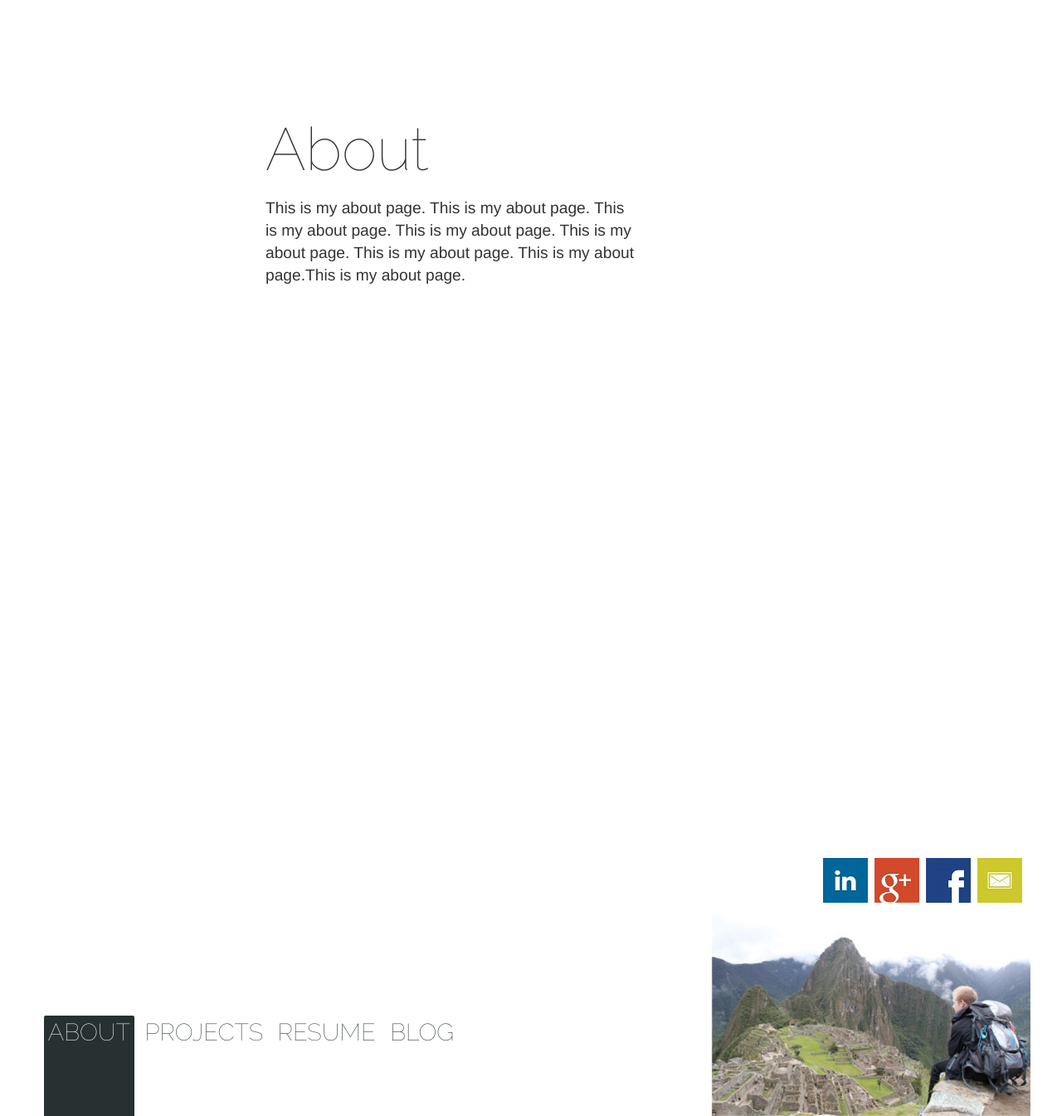
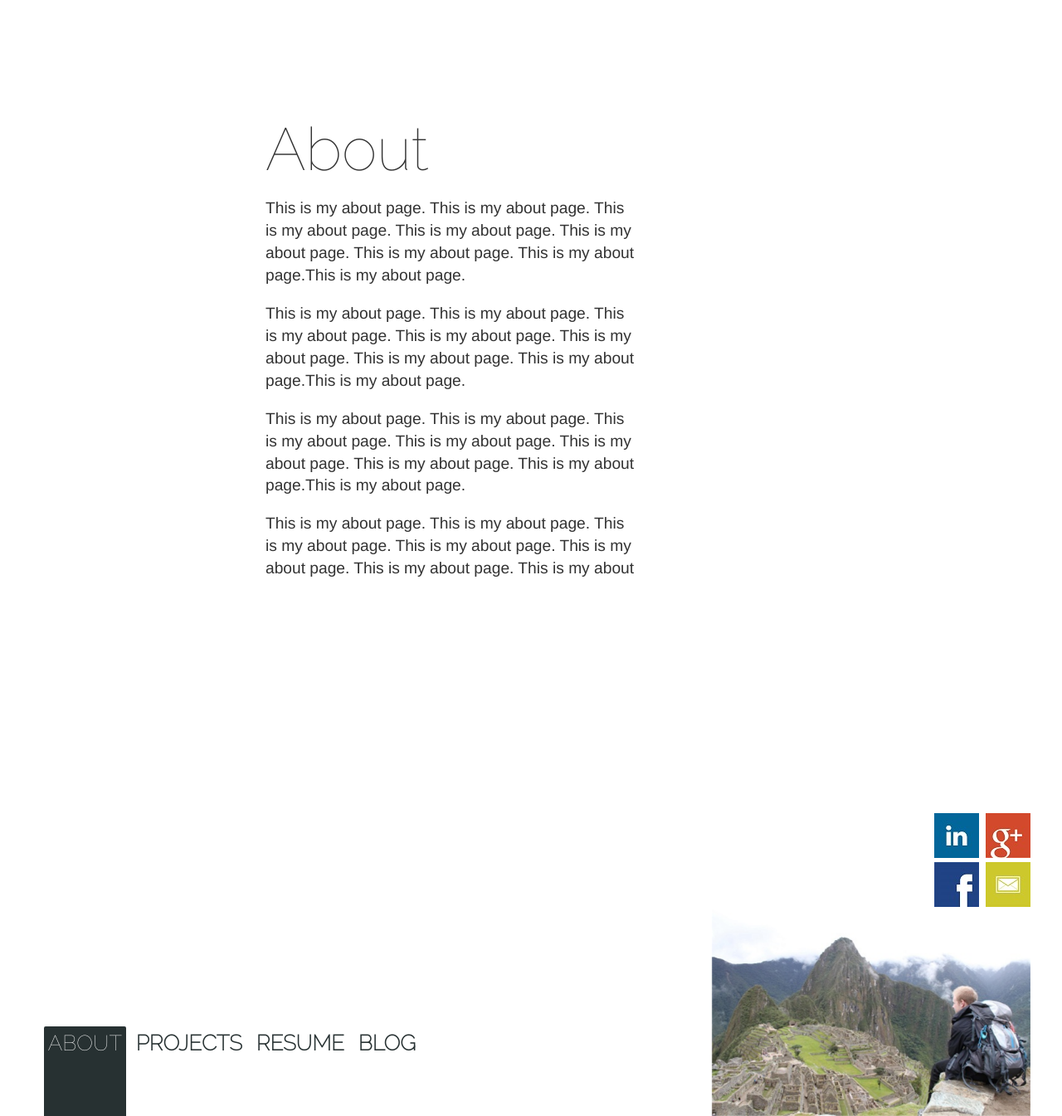
Before and after one commit to kylemboos/kyleboos, a Django app: page / in a window 1280 px wide. Shown: the whole page at 83% size. Run offline with Django 3.2, Linux system fonts and the light colour scheme; some web fonts are replaced.

Commit message:
fixed scrolling overflow with fixed footer and dynamic narow-content height

```diff
--- a/mysite/content/templates/about.html
+++ b/mysite/content/templates/about.html
@@ -8,8 +8,26 @@
 			<p class= "about-p">
 				This is my about page. This is my about page. This is my about page. This is my about page. This is my about page. This is my about page. This is my about page.This is my about page.
 			</p>
+			<p class= "about-p">
+				This is my about page. This is my about page. This is my about page. This is my about page. This is my about page. This is my about page. This is my about page.This is my about page.
+			</p>
+			<p class= "about-p">
+				This is my about page. This is my about page. This is my about page. This is my about page. This is my about page. This is my about page. This is my about page.This is my about page.
+			</p>
+			<p class= "about-p">
+				This is my about page. This is my about page. This is my about page. This is my about page. This is my about page. This is my about page. This is my about page.This is my about page.
+			</p>
+			<p class= "about-p">
+				This is my about page. This is my about page. This is my about page. This is my about page. This is my about page. This is my about page. This is my about page.This is my about page.
+			</p>
 
+			<p class= "about-p">
+				This is my about page. This is my about page. This is my about page. This is my about page. This is my about page. This is my about page. This is my about page.This is my about page.
+			</p>
 
+			<p class= "about-p">
+				This is my about page. This is my about page. This is my about page. This is my about page. This is my about page. This is my about page. This is my about page.This is my about page.
+			</p>
 		</div>
 	</div>
 {% endblock %}
--- a/mysite/content/templates/base.html
+++ b/mysite/content/templates/base.html
@@ -33,6 +33,8 @@
 			<div id="social-icons">
 				<a href="www.linkedin.com/in/kyleboos/"><img src="{% static 'img/li.jpg'%}" width="54" height="54" alt="LinkedIn" /></a>
 				<a href="https://plus.google.com/u/0/115310309002266841677/posts"><img src="{% static 'img/gp.jpg'%}" width="54" height="54" alt="GPlus" /></a>
+			</div>
+			<div id="social-icons2">
 				<a href="https://www.facebook.com/kyle.boos.35"><img src="{% static 'img/fb.jpg'%}" width="54" height="54" alt="Email" /></a>
 				<a href="mailto:kyle.boos21@gmail.com"><img src="{% static 'img/email.jpg'%}" width="54" height="54" alt="Facebook" /></a>
 			</div>
--- a/mysite/static/css/kyleboos.css
+++ b/mysite/static/css/kyleboos.css
@@ -1,6 +1,6 @@
 html,
 body {
-	height: 100%;
+
 	margin: 0;
 	padding: 0;
 	border: 0;
@@ -16,7 +16,7 @@ a{
 
 /* Wrapper for page content to push down footer */
 #main-content {
-	min-height: 100%;
+
 	/*height: auto !important;*/
 	/* Negative indent footer by its height */
 	margin: 0 auto -60px;
@@ -24,8 +24,29 @@ a{
 	padding: 0 0 60px;
 }
 
+::-webkit-scrollbar {
+    display: none;
+}
+
+.narrow-content{
+	margin: 0 auto;
+	min-width: 500px;
+	max-width: 800px;
+	padding: 120px 0;
+	width: 50%;
+	height:700px;
+	overflow: auto;
+
+
+
+
+}
+
 #about-content{
 	margin-right: 30%;
+
+
+
 }
 
 .about-p{
@@ -45,17 +66,10 @@ a{
 	line-height: 1.1em;
 }
 
-.narrow-content{
-	margin: 0 auto;
-	min-width: 500px;
-	max-width: 800px;
-	padding: 120px 0;
-	width: 50%;
-}
-
 .menu-item{
 	color: #273132;
 	background: rgba(255, 255, 255, 1.0);
+	font-weight:bold;
 }
 
 .menu-item a:hover, a:focus {
@@ -83,7 +97,12 @@ a{
 }
 
 #social-icons{
-	left: 35%;
+	left: 70%;
+	position: relative;
+}
+#social-icons2{
+	bottom: -5px;
+	left: 70%;
 	position: relative;
 }
 
@@ -114,10 +133,11 @@ li{
 
 #tab-container{
 	font-family: 'Raleway', Helvetica, Arial, sans-serif;
+	font-size: 0.9em;
 	bottom: -10px;
 	left: 1%;
-	height: 90%;
-	position: absolute;
+	height: 8%;
+	position: fixed;
 }
 
 
```
Also changed, not shown: mysite/static/css/fonts/Satellite.otf (added).
